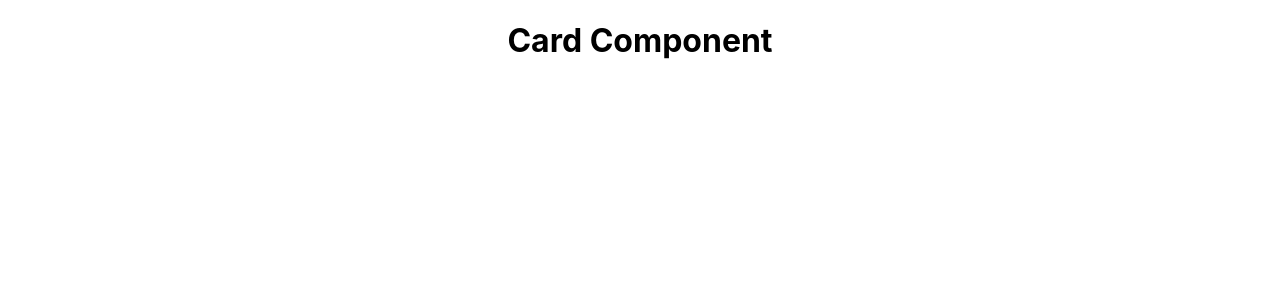
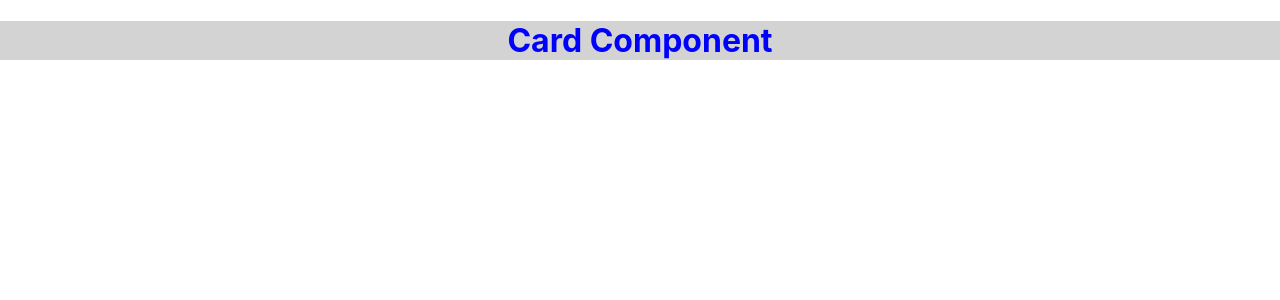
Before and after one commit to rabiayousuf187/Pure-FirstReactApp-17Sep2023, a React (Create React App) app: page / in a window 1280 px wide. Shown: the top 300 px of the page. Built offline with nearby package versions, Linux system fonts and the light colour scheme.

Commit message:
used css

```diff
--- a/src/components/UI/Card/Card.css
+++ b/src/components/UI/Card/Card.css
@@ -0,0 +1,6 @@
+.card{
+    background-color: lightgray;
+}
+.card h1{
+    color: blue;
+}
--- a/src/components/UI/Card/Card.js
+++ b/src/components/UI/Card/Card.js
@@ -5,7 +5,10 @@ import './Card.css'
 const Card = () => {
   return (
     <>
+        <div className='card'>
         <Heading title="Card Component"/>
+
+        </div>
     </>
   )
 }
```
